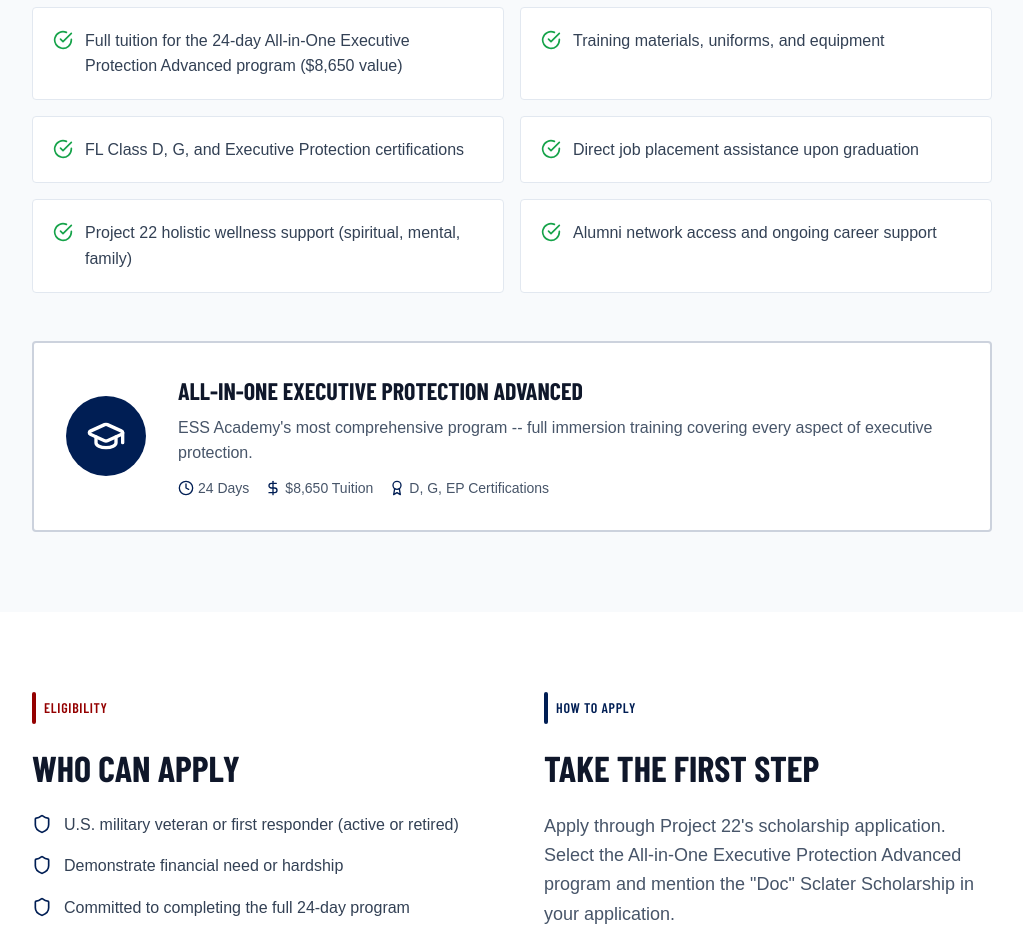
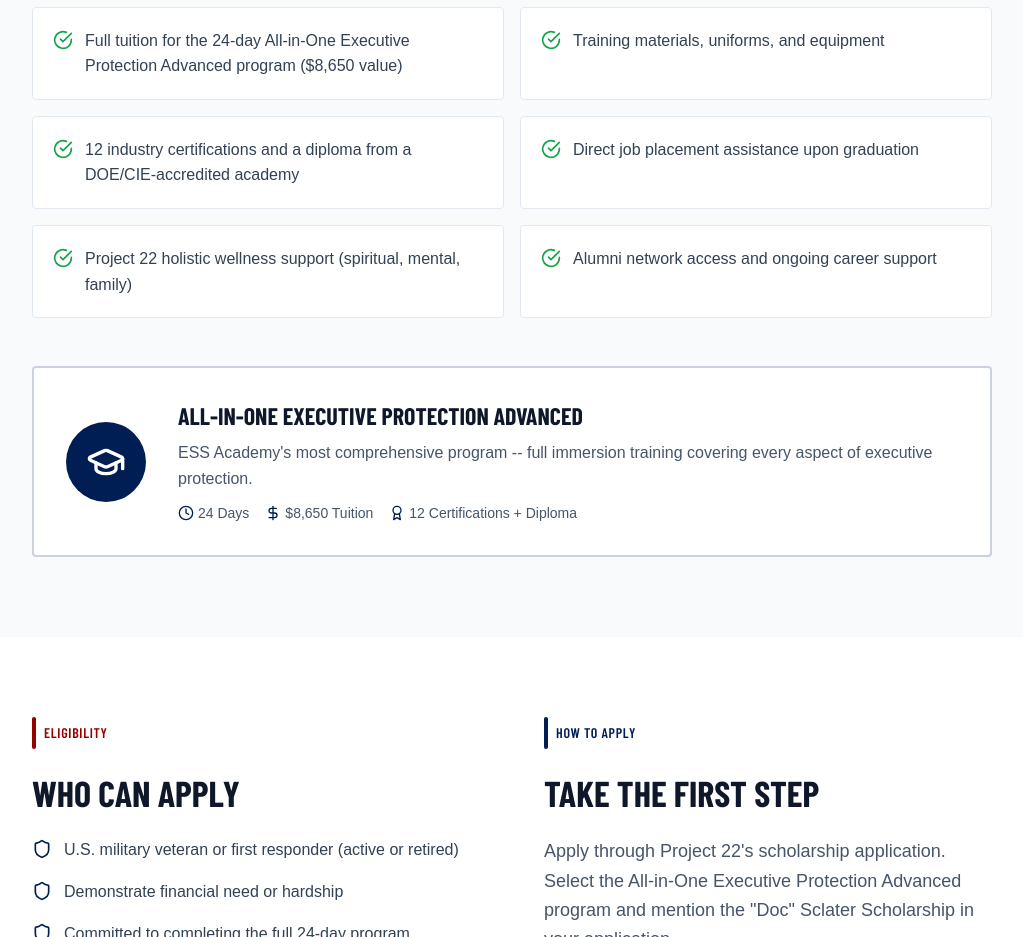
Before and after one commit to fatty423/project22-2026, a React (Vite) app: page /doc-sclater-scholarship in a window 1280 px wide. Shown: the part 1660-2597 px from the top of the page, without its empty margins (128-1151 px from the left). Built offline with nearby package versions, Linux system fonts and the light colour scheme; no server answers; a web font is replaced by a local one.

Commit message:
Update scholarship page: remove D&G, add 12 certs + diploma + DOE/CIE
D & G certifications are not included in the scholarship program.
Updated to reflect 12 certifications, a diploma, and DOE/CIE
accreditation.

Co-Authored-By: Claude Opus 4.6 <noreply@anthropic.com>

```diff
--- a/src/pages/DocSclaterScholarship.tsx
+++ b/src/pages/DocSclaterScholarship.tsx
@@ -13,7 +13,7 @@ const PRESET_AMOUNTS = [50, 100, 250, 500, 1000, SCHOLARSHIP_COST];
 const whatRecipientGets = [
   'Full tuition for the 24-day All-in-One Executive Protection Advanced program ($8,650 value)',
   'Training materials, uniforms, and equipment',
-  'FL Class D, G, and Executive Protection certifications',
+  '12 industry certifications and a diploma from a DOE/CIE-accredited academy',
   'Direct job placement assistance upon graduation',
   'Project 22 holistic wellness support (spiritual, mental, family)',
   'Alumni network access and ongoing career support',
@@ -189,7 +189,7 @@ export function DocSclaterScholarship() {
                     <DollarSign className="w-4 h-4 text-brand-marine" /> $8,650 Tuition
                   </span>
                   <span className="flex items-center gap-1 text-slate-600">
-                    <Award className="w-4 h-4 text-brand-marine" /> D, G, EP Certifications
+                    <Award className="w-4 h-4 text-brand-marine" /> 12 Certifications + Diploma
                   </span>
                 </div>
               </div>
```
